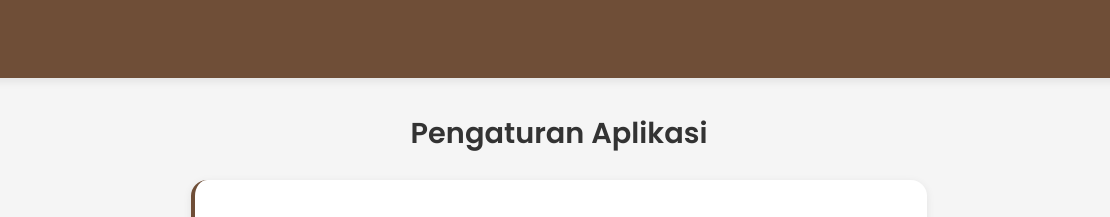
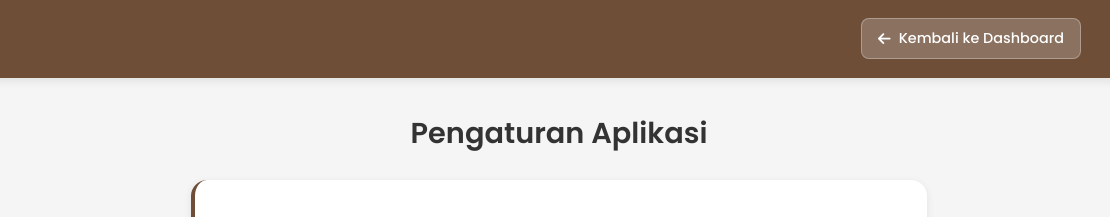
Before and after one commit to NeraiCoffee/Nerai-Kopi, a plain HTML site: page pengaturan.html in a window 1280 px wide. Shown: the top 217 px of the page, 81-1191 px from the left. Drawn offline with nearby package versions, Linux system fonts and the light colour scheme; no server answers.

Commit message:
Update pengaturan.html

```diff
--- a/pengaturan.html
+++ b/pengaturan.html
@@ -60,6 +60,31 @@
             gap: 12px;
         }
 
+        .btn-back-dashboard {
+            background: rgba(255, 255, 255, 0.2);
+            color: white;
+            border: 1px solid rgba(255, 255, 255, 0.3);
+            padding: 8px 16px;
+            border-radius: 8px;
+            cursor: pointer;
+            font-size: 0.9rem;
+            font-weight: 500;
+            display: flex;
+            align-items: center;
+            gap: 8px;
+            transition: all 0.3s ease;
+            text-decoration: none;
+        }
+
+        .btn-back-dashboard:hover {
+            background: rgba(255, 255, 255, 0.3);
+            transform: translateY(-2px);
+        }
+
+        .btn-back-dashboard i {
+            font-size: 0.9rem;
+        }
+
         .admin-info {
             display: flex;
             align-items: center;
@@ -658,6 +683,10 @@
             <span id="navBrand" class="navbar-brand"></span>
         </div>
         <div class="navbar-right">
+            <a href="dashboard.html" class="btn-back-dashboard">
+                <i class="fas fa-arrow-left"></i>
+                Kembali ke Dashboard
+            </a>
             <div class="admin-info" onclick="showAdminMenu()">
                 <span id="navAdminName" class="admin-name"></span>
                 <img id="navAdminPhoto" src="" alt="" class="admin-photo">
```
